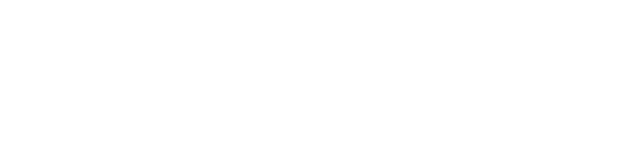
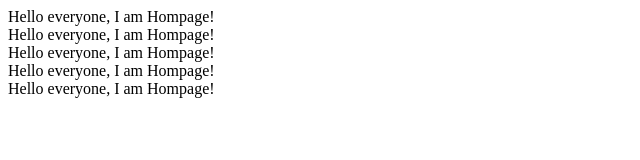
Before and after one commit to bhavesh1129/Navigating-to-Git, a plain HTML site: page index.html in a window 1280 px wide. Shown: the whole page, without its empty margins (0-640 px from the left). Drawn offline with Linux system fonts and the light colour scheme.

Commit message:
Update the index.html

```diff
--- a/index.html
+++ b/index.html
@@ -7,6 +7,10 @@
     <title>Document</title>
 </head>
 <body>
-
+    <div>Hello everyone, I am Hompage!</div>
+    <div>Hello everyone, I am Hompage!</div>
+    <div>Hello everyone, I am Hompage!</div>
+    <div>Hello everyone, I am Hompage!</div>
+    <div>Hello everyone, I am Hompage!</div>
 </body>
 </html>
```
